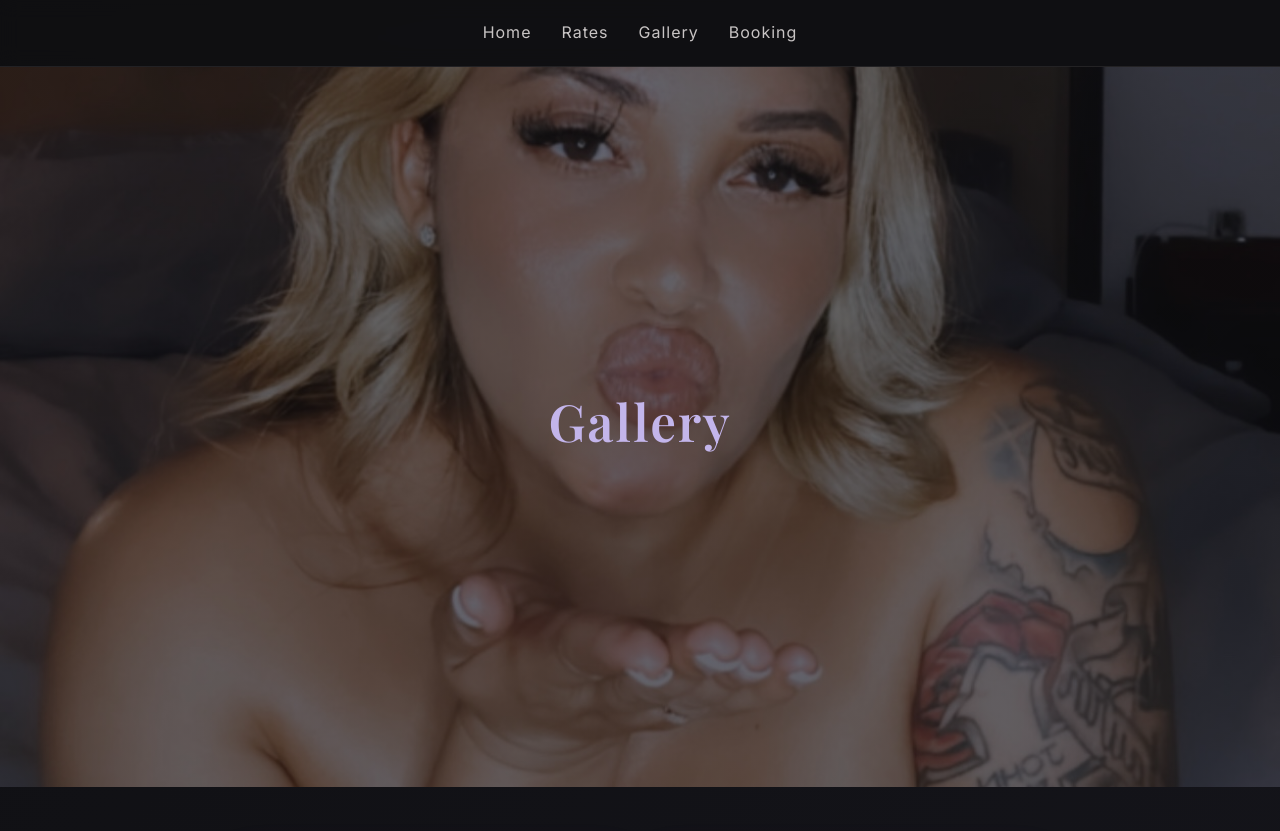
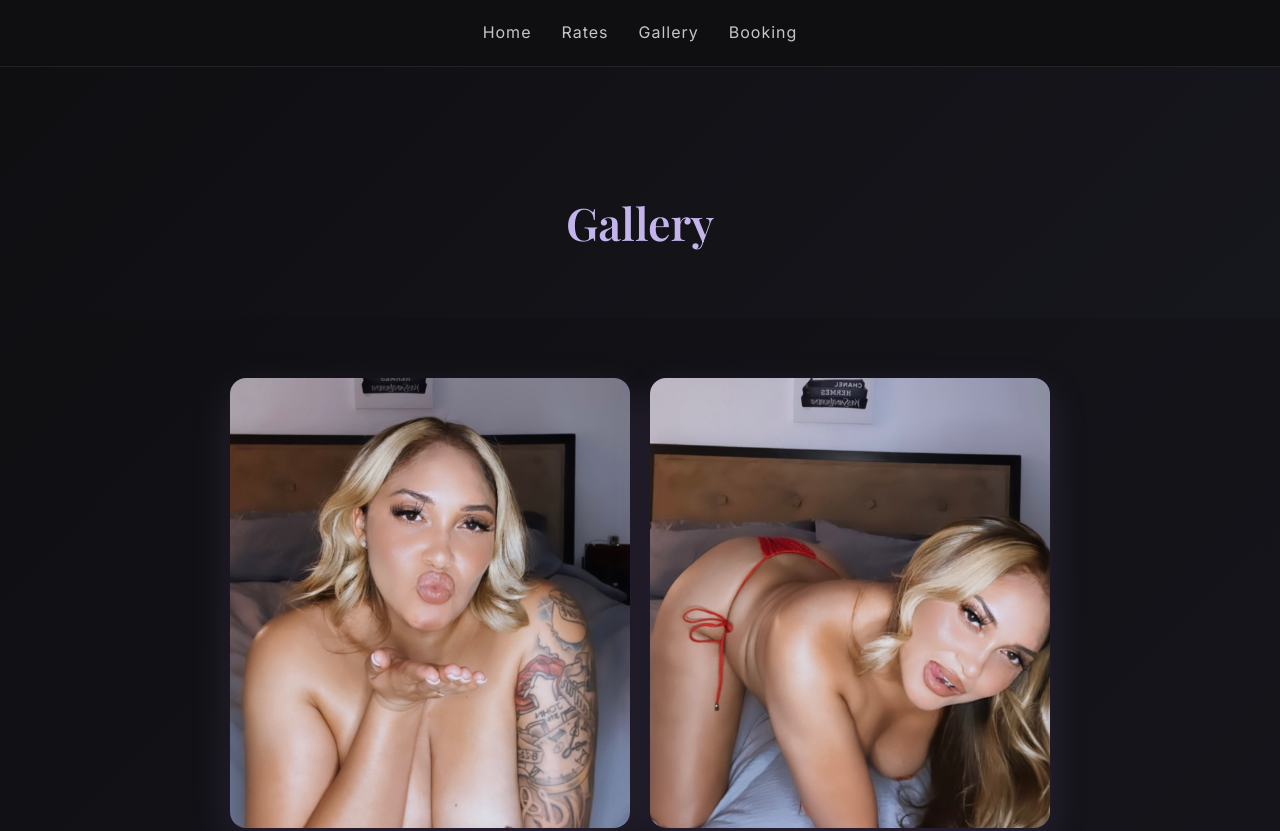
Before and after one commit to elevatedstudiobykay/elevatemia, a plain HTML site: page gallery.html in a window 1280 px wide. Shown: the top 831 px of the page. Drawn offline with nearby package versions, Linux system fonts and the light colour scheme.

Commit message:
Update gallery.html

```diff
--- a/gallery.html
+++ b/gallery.html
@@ -19,7 +19,7 @@
 
   <!-- GALLERY PAGE -->
 
-<section class="hero">
+<section class="inner-hero">
     <h1>Gallery</h1>
   </section>
 
```
